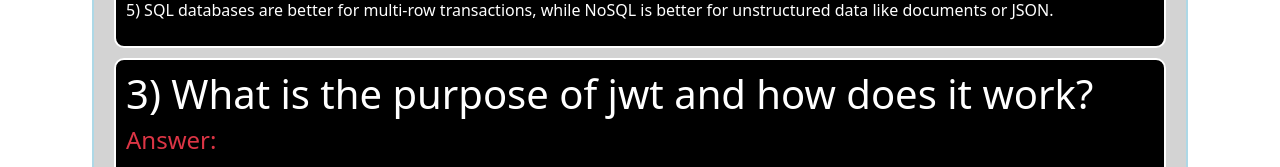
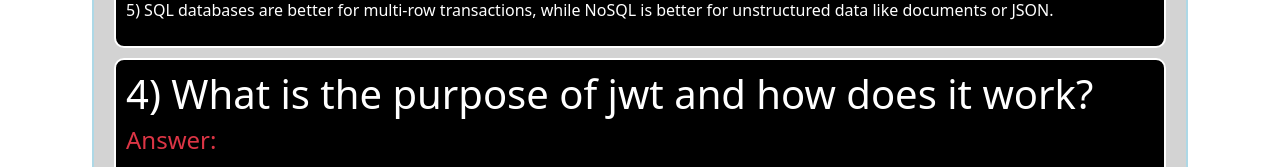
Before and after one commit to SanzinaHossain/Perfume-Warehouse, a React (Create React App) app: page /blogs in a window 1280 px wide. Shown: the part 1325-1492 px from the top of the page. Built offline with nearby package versions, Linux system fonts and the light colour scheme; no server answers.

Commit message:
blogs edit

```diff
--- a/src/Components/Blogs/Blogs.js
+++ b/src/Components/Blogs/Blogs.js
@@ -36,7 +36,7 @@ const Blogs = () => {
                 </p>
             </div>
             <div className='blog'>
-                <h1>3) What is the purpose of jwt and how does it work?</h1>
+                <h1>4) What is the purpose of jwt and how does it work?</h1>
                 <p><h4 className='text-danger'>Answer: </h4><h4 className='text-warning'>JWT:</h4>
                 JWT, or JSON Web Token, is an open standard used to share security information between two parties — a client and a server. Each JWT contains encoded JSON objects, including a set of claims. JWTs are signed using a cryptographic algorithm to ensure that the claims cannot be altered after the token is issued.
                 <h4 className='text-warning'>Its work:</h4>
```
